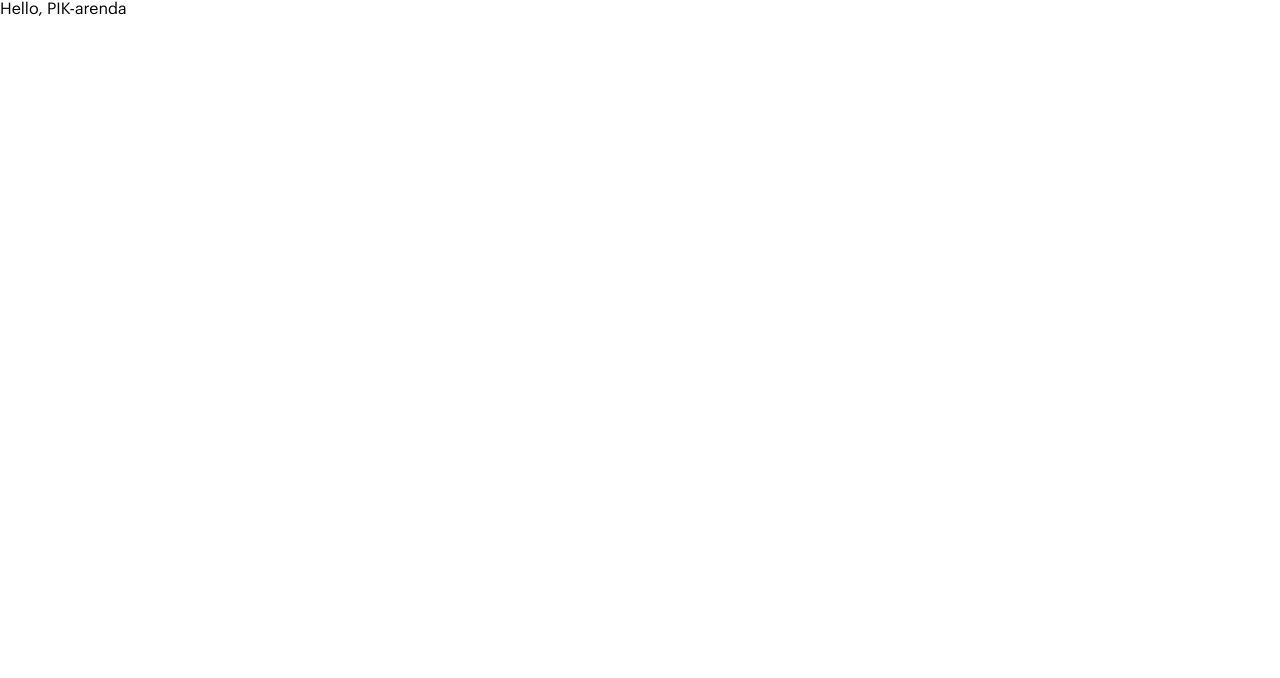
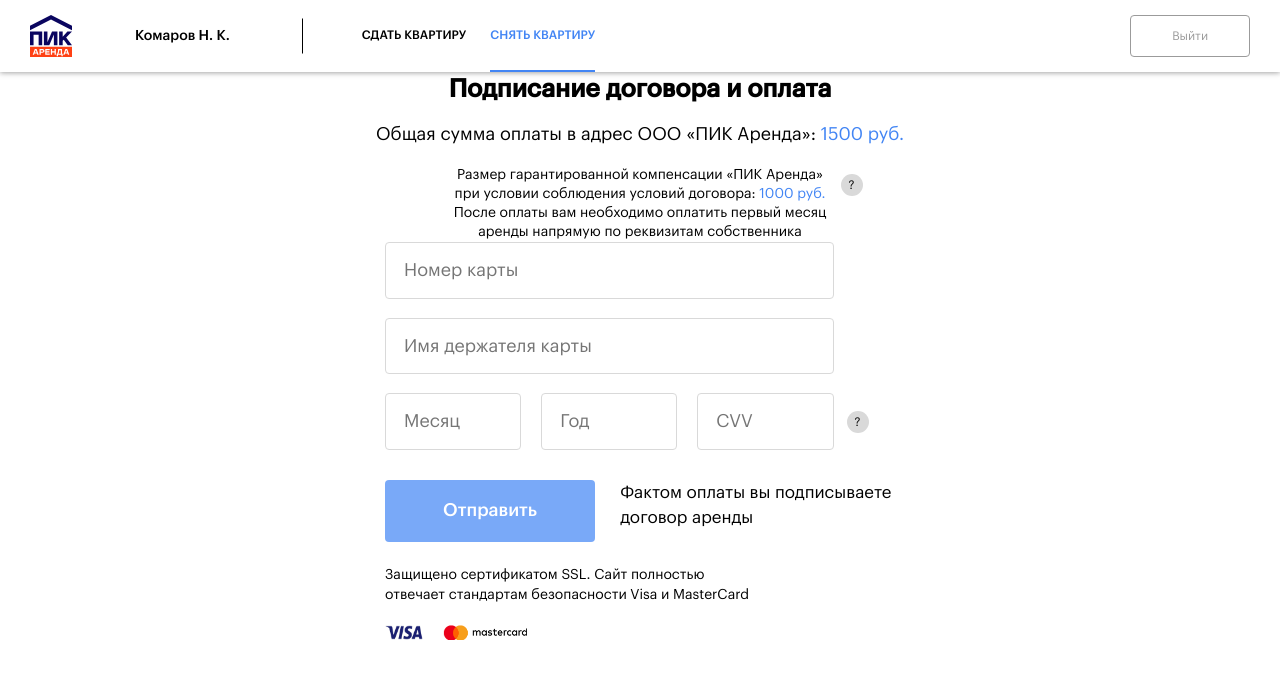
Before and after one commit to IliaSidash/pik-arenda-test, a React (Create React App) app: page / in a window 1280 px wide. Shown: the top 678 px of the page. Built offline with nearby package versions, Linux system fonts and the light colour scheme.

Commit message:
add Main

```diff
--- a/src/App.js
+++ b/src/App.js
@@ -1,8 +1,9 @@
 import React, { Component } from 'react';
+import Main from './Main/';
 
 class App extends Component {
   render() {
-    return <div>Hello, PIK-arenda</div>;
+    return <Main />;
   }
 }
 
--- /dev/null
+++ b/src/Main/index.js
@@ -0,0 +1,13 @@
+import React, { Fragment } from 'react';
+
+import Header from './Header/';
+import Text from './Text';
+import Form from './Form/';
+
+export default () => (
+  <Fragment>
+    <Header />
+    <Text />
+    <Form />
+  </Fragment>
+);
```
